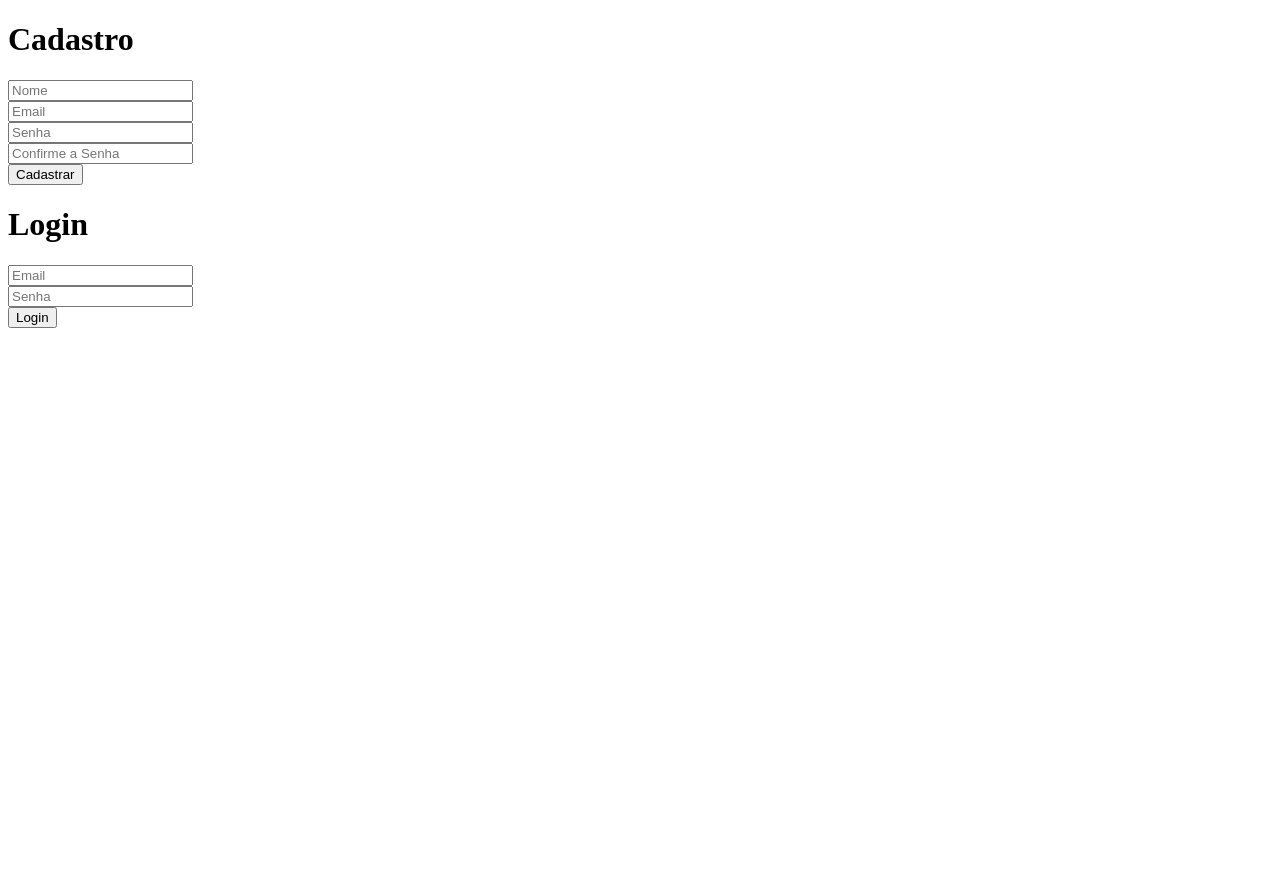
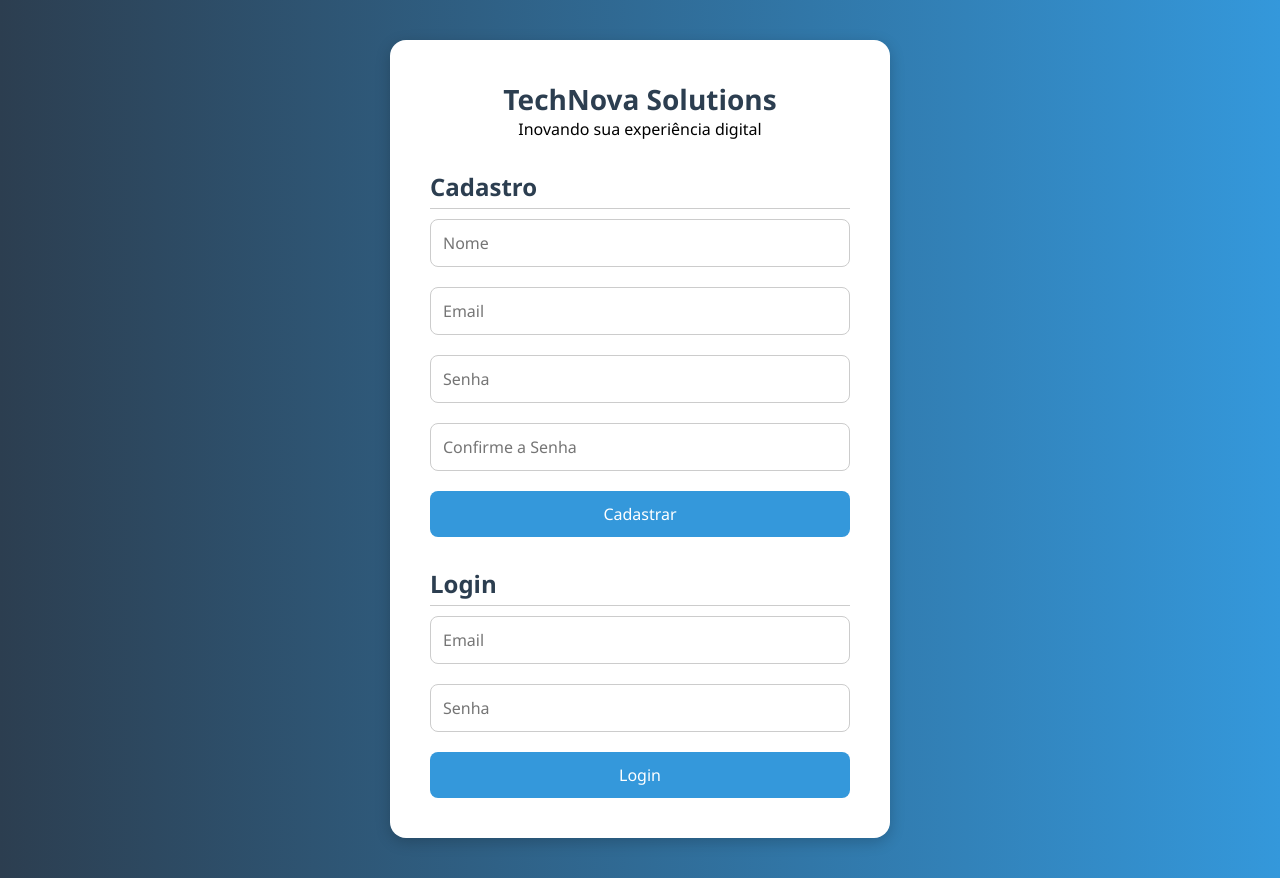
Before and after one commit to Johnizidro/API---Projeto-Final, a website: page cadastro.html in a window 1280 px wide. Before the commit the page ends 800 px from the top, so only its background shows below. Drawn offline with Linux system fonts and the light colour scheme.

Commit message:
Atualizações finais

```diff
--- /dev/null
+++ b/cadastro.css
@@ -0,0 +1,97 @@
+* {
+  box-sizing: border-box;
+  margin: 0;
+  padding: 0;
+  font-family: "Segoe UI", Tahoma, Geneva, Verdana, sans-serif;
+}
+
+body {
+  background: linear-gradient(to right, #2c3e50, #3498db);
+  min-height: 100vh;
+  display: flex;
+  justify-content: center;
+  align-items: center;
+  padding: 40px;
+}
+
+.container {
+  background-color: #fff;
+  padding: 40px;
+  border-radius: 16px;
+  box-shadow: 0 4px 15px rgba(0, 0, 0, 0.2);
+  max-width: 500px;
+  width: 100%;
+}
+
+.brand {
+  text-align: center;
+  margin-bottom: 30px;
+}
+
+.brand h1 {
+  font-size: 28px;
+  color: #2c3e50;
+}
+
+.form-group {
+  margin-bottom: 20px;
+}
+
+input[type="text"],
+input[type="email"],
+input[type="password"] {
+  width: 100%;
+  padding: 12px;
+  border: 1px solid #ccc;
+  border-radius: 8px;
+  font-size: 16px;
+  transition: border-color 0.3s;
+}
+
+input:focus {
+  border-color: #3498db;
+  outline: none;
+}
+
+button {
+  width: 100%;
+  padding: 12px;
+  background-color: #3498db;
+  color: white;
+  font-size: 16px;
+  border: none;
+  border-radius: 8px;
+  cursor: pointer;
+  transition: background-color 0.3s;
+}
+
+button:hover {
+  background-color: #2980b9;
+}
+
+h2 {
+  margin: 30px 0 10px;
+  color: #2c3e50;
+  border-bottom: 1px solid #ccc;
+  padding-bottom: 5px;
+}
+.dados-container {
+  background-color: #f9f9f9;
+  border: 1px solid #ddd;
+  padding: 25px 30px;
+  border-radius: 12px;
+  font-size: 17px;
+  color: #2c3e50;
+  box-shadow: inset 0 1px 4px rgba(0, 0, 0, 0.05);
+}
+
+.dados-container p {
+  margin-bottom: 15px;
+  line-height: 1.5;
+}
+
+@media (max-width: 600px) {
+  .container {
+    padding: 25px;
+  }
+}
--- a/cadastro.html
+++ b/cadastro.html
@@ -3,23 +3,43 @@
 <head>
   <meta charset="UTF-8" />
   <title>Cadastro / Login</title>
+   <link rel="stylesheet" href="cadastro.css" />
 </head>
 <body>
-  <h1>Cadastro</h1>
+ <div class="container">
+    <div class="brand">
+      <h1>TechNova Solutions</h1>
+      <p>Inovando sua experiência digital</p>
+    </div>
+
+    <h2>Cadastro</h2>
     <form id="registerForm">
-    <input type="text" id="name" placeholder="Nome" required /><br />
-    <input type="email" id="email" placeholder="Email" required /><br />
-    <input type="password" id="password" placeholder="Senha" required /><br />
-    <input type="password" id="confPassword" placeholder="Confirme a Senha" required /><br />
+      <div class="form-group">
+        <input type="text" id="name" placeholder="Nome" required />
+      </div>
+      <div class="form-group">
+        <input type="email" id="email" placeholder="Email" required />
+      </div>
+      <div class="form-group">
+        <input type="password" id="password" placeholder="Senha" required />
+      </div>
+      <div class="form-group">
+        <input type="password" id="confPassword" placeholder="Confirme a Senha" required />
+      </div>
       <button type="submit">Cadastrar</button>
     </form>
 
-  <h1>Login</h1>
+    <h2>Login</h2>
     <form id="loginForm">
-    <input type="email" id="loginEmail" placeholder="Email" required /><br />
-    <input type="password" id="loginPassword" placeholder="Senha" required /><br />
+      <div class="form-group">
+        <input type="email" id="loginEmail" placeholder="Email" required />
+      </div>
+      <div class="form-group">
+        <input type="password" id="loginPassword" placeholder="Senha" required />
+      </div>
       <button type="submit">Login</button>
     </form>
+  </div>
 
   <script>
     const registerForm = document.getElementById("registerForm");
```
Also changed, not shown: consulta.html (+9 -2 lines). Lines whose indentation alone changed are shown as unchanged.
